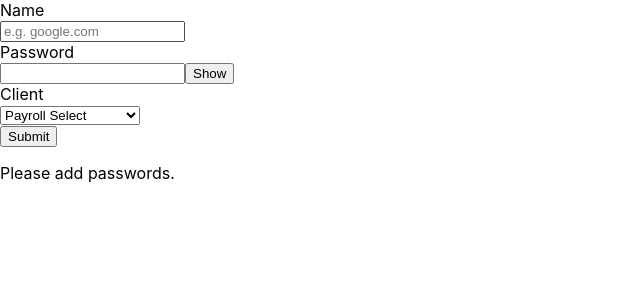
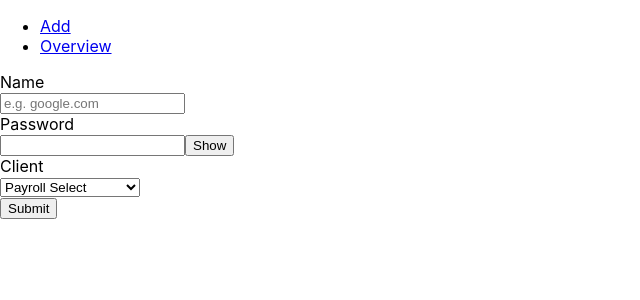
Before and after one commit to PimDerks/dij-pwdmngr, a React (Create React App) app: page /add in a window 1280 px wide. Shown: the top 300 px of the page, without its empty margins (0-640 px from the left). Built offline with nearby package versions, Linux system fonts and the light colour scheme.

Commit message:
Added basic routing.

```diff
--- a/src/App.js
+++ b/src/App.js
@@ -1,14 +1,23 @@
 import "./App.css";
 import AppState from "./context/AppState";
 import UserState from "./context/UserState";
-import PasswordManager from "./containers/PasswordManager";
+import { BrowserRouter as Router, Routes, Route } from "react-router-dom";
+import Navigation from "./components/Navigation";
+import Add from "./containers/Add";
+import Overview from "./containers/Overview";
 
 const App = () => {
   return (
     <div className="App">
       <AppState>
         <UserState>
-          <PasswordManager />
+          <Router>
+            <Navigation />
+            <Routes>
+              <Route exact path="/" element={<Overview />} />
+              <Route exact path="/add" element={<Add />} />
+            </Routes>
+          </Router>
         </UserState>
       </AppState>
     </div>
--- /dev/null
+++ b/src/components/Navigation/index.js
@@ -0,0 +1,18 @@
+import { Link } from "react-router-dom";
+
+const Navigation = () => {
+  return (
+    <nav>
+      <ul>
+        <li>
+          <Link to="/add">Add</Link>
+        </li>
+        <li>
+          <Link to="/">Overview</Link>
+        </li>
+      </ul>
+    </nav>
+  );
+};
+
+export default Navigation;
--- /dev/null
+++ b/src/containers/Add/index.js
@@ -0,0 +1,15 @@
+import { useContext } from "react";
+import PasswordForm from "../../components/PasswordForm";
+import UserContext, { addPassword } from "../../context/UserContext";
+
+const Add = () => {
+  const { passwords, setPasswords } = useContext(UserContext);
+
+  const onSubmit = (pw) => {
+    setPasswords(addPassword(passwords, pw));
+  };
+
+  return <PasswordForm onSubmit={onSubmit} />;
+};
+
+export default Add;
--- /dev/null
+++ b/src/containers/Overview/index.js
@@ -0,0 +1,15 @@
+import { useContext } from "react";
+import PasswordList from "../../components/PasswordList";
+import UserContext, { removePassword } from "../../context/UserContext";
+
+const Overview = () => {
+  const { passwords, setPasswords } = useContext(UserContext);
+
+  const onRemove = (pw) => {
+    setPasswords(removePassword(passwords, pw));
+  };
+
+  return <PasswordList passwords={passwords} onRemove={onRemove} />;
+};
+
+export default Overview;
--- a/src/containers/PasswordManager/index.js
+++ /dev/null
@@ -1,28 +0,0 @@
-import { useContext } from "react";
-import PasswordForm from "../../components/PasswordForm";
-import PasswordList from "../../components/PasswordList";
-import UserContext, {
-  addPassword,
-  removePassword,
-} from "../../context/UserContext";
-
-const PasswordManager = () => {
-  const { passwords, setPasswords } = useContext(UserContext);
-
-  const onSubmit = (pw) => {
-    setPasswords(addPassword(passwords, pw));
-  };
-
-  const onRemove = (pw) => {
-    setPasswords(removePassword(passwords, pw));
-  };
-
-  return (
-    <>
-      <PasswordForm onSubmit={onSubmit} />
-      <PasswordList passwords={passwords} onRemove={onRemove} />
-    </>
-  );
-};
-
-export default PasswordManager;
```
Also changed, not shown: src/components/Filter/index.js (deleted), 1 other file (tests, documents, lock files or other folders).
